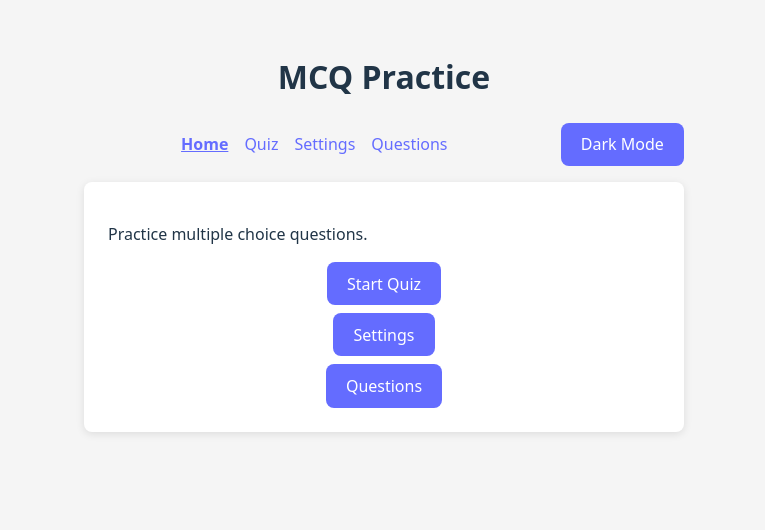
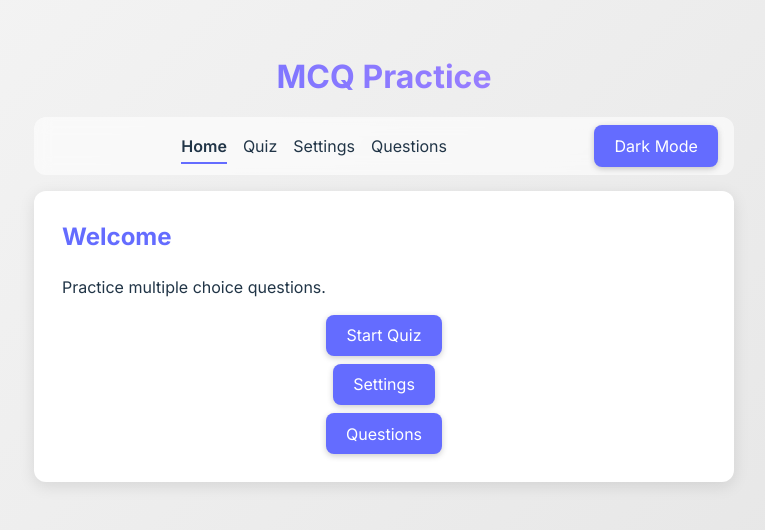
Before and after one commit to kursun12/MCQproject, a React (Vite) app in the folder mcqproject/: page / in a window 1280 px wide. Shown: the top 530 px of the page, without its empty margins (256-1021 px from the left). Built offline with nearby package versions, Linux system fonts and the light colour scheme.

Commit message:
feat: refresh UI styling

```diff
--- a/mcqproject/src/App.css
+++ b/mcqproject/src/App.css
@@ -1,19 +1,47 @@
 .app {
-  max-width: 600px;
+  max-width: 700px;
   margin: 0 auto;
   padding: 2rem;
-  font-family: system-ui, sans-serif;
+  display: flex;
+  flex-direction: column;
+  align-items: stretch;
 }
 
 .card {
   background: var(--card-bg);
-  padding: 1.5rem;
-  border-radius: 8px;
-  box-shadow: 0 2px 8px rgba(0, 0, 0, 0.1);
+  padding: 1.75rem;
+  border-radius: 12px;
+  box-shadow: 0 4px 16px rgba(0, 0, 0, 0.1);
+  transition: box-shadow 0.3s;
+  animation: fadeIn 0.4s ease;
+}
+
+.card:hover {
+  box-shadow: 0 6px 24px rgba(0, 0, 0, 0.15);
+}
+
+@keyframes fadeIn {
+  from {
+    opacity: 0;
+    transform: translateY(10px);
+  }
+  to {
+    opacity: 1;
+    transform: translateY(0);
+  }
 }
 
 h1 {
   text-align: center;
+  margin-bottom: 1rem;
+  background: linear-gradient(90deg, var(--accent-color), #b488ff);
+  -webkit-background-clip: text;
+  color: transparent;
+}
+
+h2 {
+  color: var(--accent-color);
+  margin-top: 0;
 }
 
 .options {
@@ -71,7 +99,7 @@ h1 {
 
 .progress-bar {
   height: 100%;
-  background: var(--accent-color);
+  background: linear-gradient(90deg, var(--accent-color), #b488ff);
   width: 0;
   transition: width 0.3s;
 }
@@ -98,6 +126,14 @@ h1 {
   display: flex;
   align-items: center;
   margin-bottom: 1rem;
+  padding: 0.5rem 1rem;
+  border-radius: 12px;
+  backdrop-filter: blur(8px);
+  background: rgba(255, 255, 255, 0.6);
+}
+
+body.dark .nav {
+  background: rgba(36, 36, 36, 0.6);
 }
 
 .nav-links {
@@ -108,17 +144,30 @@ h1 {
 }
 
 .nav a {
-  color: var(--accent-color);
+  position: relative;
+  color: var(--text-color);
   text-decoration: none;
+  padding: 0.25rem 0;
 }
 
-.nav a:hover {
-  text-decoration: underline;
+.nav a::after {
+  content: '';
+  position: absolute;
+  left: 0;
+  bottom: -2px;
+  width: 0;
+  height: 2px;
+  background: var(--accent-color);
+  transition: width 0.3s;
+}
+
+.nav a:hover::after,
+.nav a.active::after {
+  width: 100%;
 }
 
 .nav a.active {
   font-weight: 600;
-  text-decoration: underline;
 }
 
 .theme-toggle {
--- a/mcqproject/src/LandingPage.jsx
+++ b/mcqproject/src/LandingPage.jsx
@@ -3,6 +3,7 @@ import { Link } from 'react-router-dom';
 function LandingPage() {
   return (
     <div className="card landing">
+      <h2>Welcome</h2>
       <p>Practice multiple choice questions.</p>
       <div className="landing-buttons">
         <Link to="/quiz"><button>Start Quiz</button></Link>
--- a/mcqproject/src/index.css
+++ b/mcqproject/src/index.css
@@ -1,5 +1,7 @@
+@import url('https://fonts.googleapis.com/css2?family=Inter:wght@400;600;700&display=swap');
+
 :root {
-  font-family: system-ui, Avenir, Helvetica, Arial, sans-serif;
+  font-family: 'Inter', system-ui, Avenir, Helvetica, Arial, sans-serif;
   line-height: 1.5;
   font-weight: 400;
   font-synthesis: none;
@@ -7,7 +9,8 @@
   -webkit-font-smoothing: antialiased;
   -moz-osx-font-smoothing: grayscale;
   --accent-color: #646cff;
-  --bg-color: #f5f5f5;
+  --bg-gradient-start: #f5f5f5;
+  --bg-gradient-end: #e3e3e3;
   --text-color: #213547;
   --card-bg: #fff;
 }
@@ -16,12 +19,14 @@ body {
   margin: 0;
   min-width: 320px;
   min-height: 100vh;
-  background-color: var(--bg-color);
+  background: linear-gradient(135deg, var(--bg-gradient-start), var(--bg-gradient-end));
   color: var(--text-color);
+  transition: background 0.3s, color 0.3s;
 }
 
 body.dark {
-  --bg-color: #1a1a1a;
+  --bg-gradient-start: #1a1a1a;
+  --bg-gradient-end: #2a2a2a;
   --text-color: #f5f5f5;
   --card-bg: #242424;
   --accent-color: #9499ff;
@@ -34,12 +39,18 @@ button {
   font-size: 1em;
   font-weight: 500;
   font-family: inherit;
-  background-color: var(--accent-color);
+  background: var(--accent-color);
   color: white;
   cursor: pointer;
-  transition: background-color 0.25s;
+  box-shadow: 0 2px 6px rgba(0, 0, 0, 0.2);
+  transition: background 0.25s, transform 0.15s;
 }
 
 button:hover {
   filter: brightness(0.9);
+  transform: translateY(-2px);
 }
+
+button:active {
+  transform: translateY(0);
+}
```
